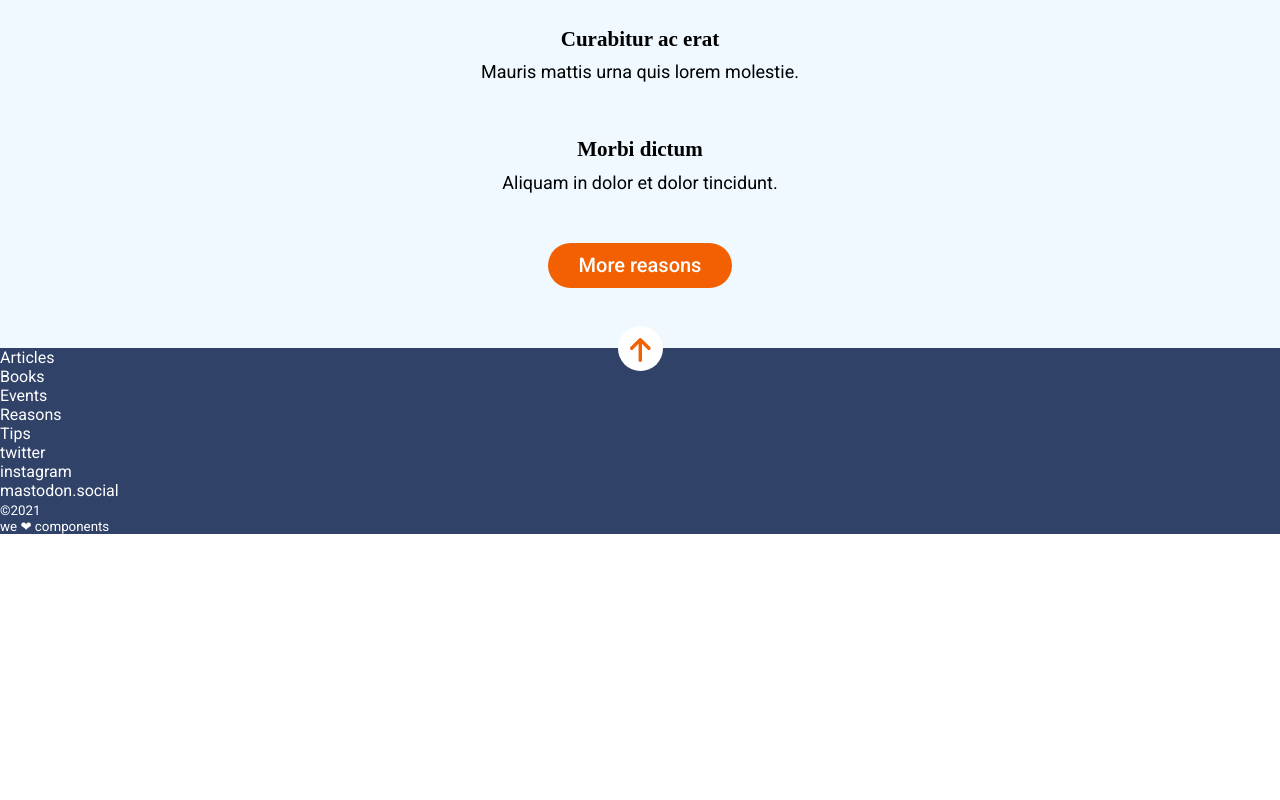
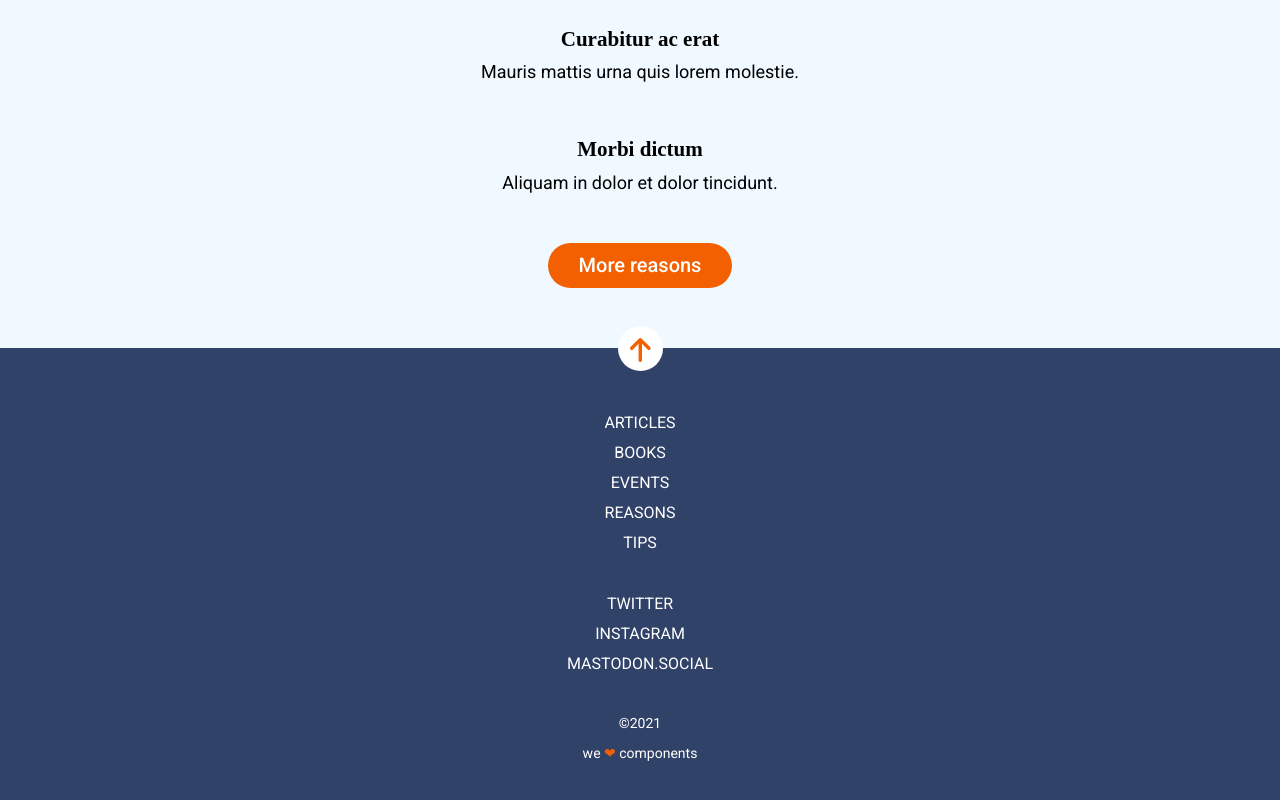
Before and after one commit to Adalab/modulo-1-evaluacion-final-cvcastano, a website: page docs/index.html in a window 1280 px wide. Shown: the part 1249-2049 px from the top of the page. Before the commit the page ends 1783 px from the top, so only its background shows below. Drawn offline with Linux system fonts and the light colour scheme.

Commit message:
add styles to footer

```diff
--- a/docs/index.html
+++ b/docs/index.html
@@ -81,32 +81,25 @@
       </section>
 
       <footer class="footer">
-      <ul class="footer__menu1">
-        <li class="footer__menu--item">
-          Articles
-        </li>
-        <li class="footer__menu--item">
-          Books
-        </li>
-        <li class="footer__menu--item">
-          Events
-        </li>
-        <li class="footer__menu--item">
-          Reasons
-        </li>
-        <li class="footer__menu--item">
-          Tips
-        </li>
-      </ul>
-      <ul class="footer__menu2">
-        <li class="footer__menu--item">twitter</li>
-        <li class="footer__menu--item">instagram</li>
-        <li class="footer__menu--item">mastodon.social</li>
-      </ul>
-        <small>
+        <nav class="footer__nav--articles">
+          <ul class="footer__nav">
+            <li class="footer__nav--item">Articles</li>
+            <li class="footer__nav--item">Books</li>
+            <li class="footer__nav--item">Events</li>
+            <li class="footer__nav--item">Reasons</li>
+            <li class="footer__nav--item">Tips</li>
+          </ul>
+        </nav>
+        <nav class="footer__nav--social">
+          <ul class="footer__nav">
+            <li class="footer__nav--item">twitter</li>
+            <li class="footer__nav--item">instagram</li>
+            <li class="footer__nav--item">mastodon.social</li>
+          </ul>
+        </nav>
+        <small class="footer__small">
           <span>&copy;2021</span>
-          <div>we <span class="heart">❤︎</span> components</div>
-
+          <div>we <span class="footer__small--icon">❤︎</span> components</div>
         </small>
       </footer>
 
--- a/src/scss/layout/_footer.scss
+++ b/src/scss/layout/_footer.scss
@@ -1,6 +1,28 @@
 .footer {
-    background-color: $dark-grey-blue;
-    font-family: $roboto;
-    color: #ffffff;
+  background-color: $dark-grey-blue;
+  font-family: $roboto;
+  color: #ffffff;
+  display: flex;
+  flex-direction: column;
+  justify-content: space-between;
+  align-items: center;
+  text-align: center;
+  padding: 60px 0 45px;
 
+  &__nav {
+    font-size: 16px;
+    line-height: 1.88;
+    list-style: none;
+    text-transform: uppercase;
+    color: $white;
+    margin-bottom: 30px;
+  }
+  &__small {
+      font-size: 14px;
+      line-height: 2.14;
+
+      &--icon {
+          color: $c;
+      }
+  }
 }
```
Also changed, not shown: src/html/partials/footer.html (+18 -25 lines), docs/assets/css/main.css.
